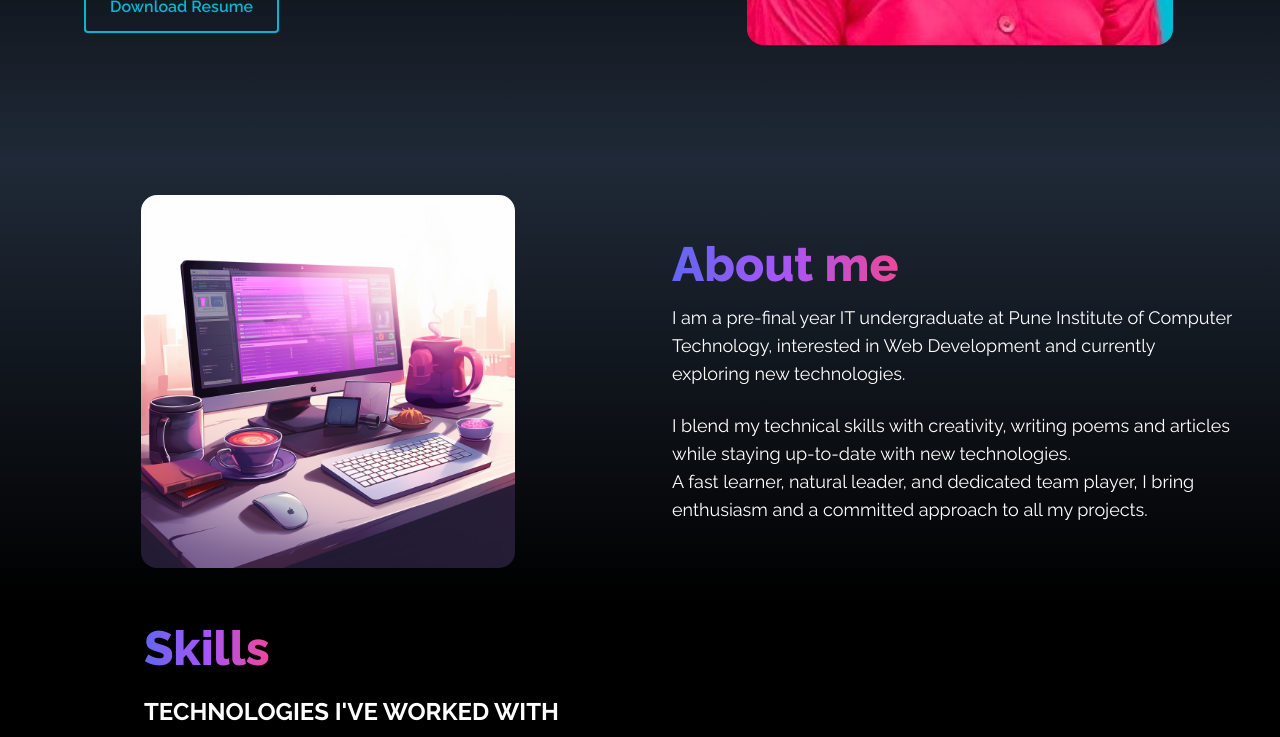
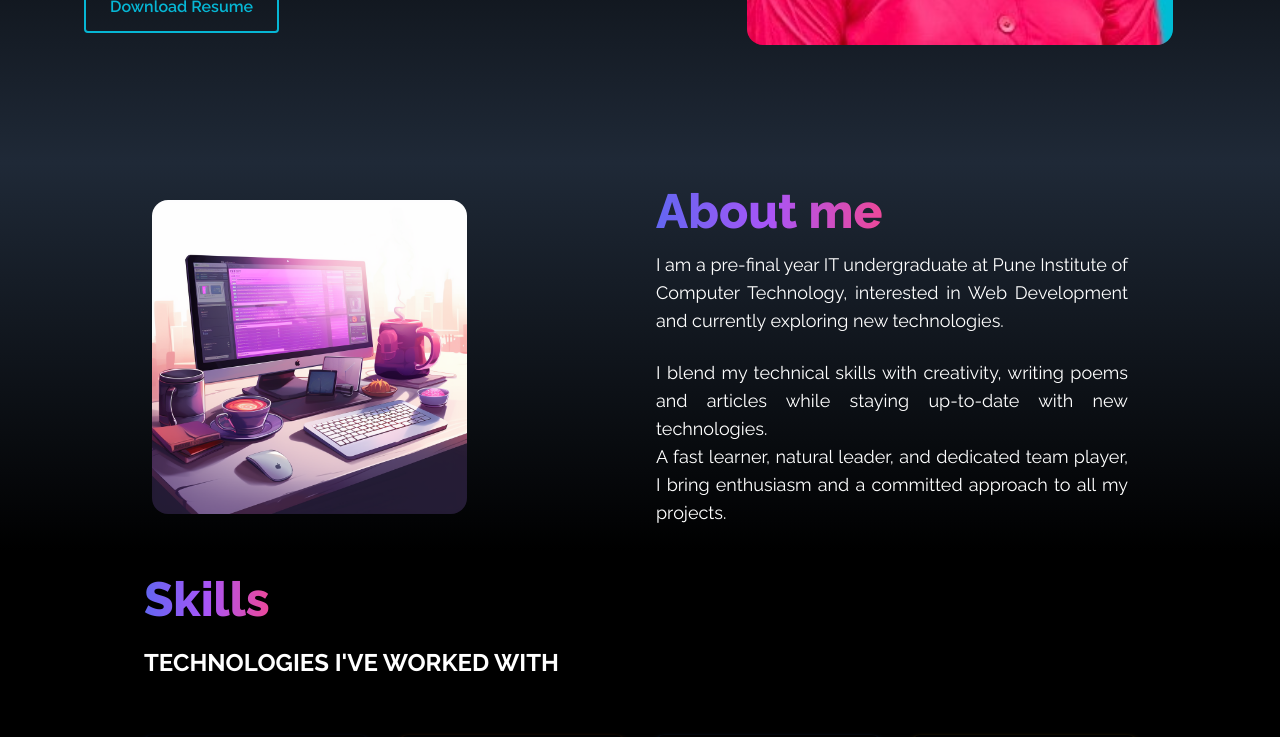
Before and after one commit to sampada010/portfolio, a React (Create React App) app: page / in a window 1280 px wide. Shown: the part 637-1374 px from the top of the page. Built offline with nearby package versions, Linux system fonts and the light colour scheme.

Commit message:
Update About.jsx

```diff
--- a/src/components/About.jsx
+++ b/src/components/About.jsx
@@ -3,9 +3,10 @@ import aboutImage from '../assets/about-image.png';
 
 const About = () => {
   return (
-    <div name="About" className="w-full min-h-auto bg-gradient-to-b from-gray-800 to-black flex flex-col lg:flex-row items-center justify-center lg:justify-between gap-4 sm:gap-6 lg:gap-8 px-4 sm:px-6 lg:px-12 py-6 sm:py-8">
+    <div name="About" className="w-full min-h-auto bg-gradient-to-b from-gray-800 to-black gap-4 sm:gap-6 lg:gap-8 px-4 sm:px-6 lg:px-12 py-6 sm:py-8px-16 lg:px-12">
+      <div className="max-w-screen-lg mx-auto px-6 flex flex-row justify-center w-full h-full">
         {/* Image Section */}
-      <div className="hidden lg:flex flex-1 justify-center items-center">
+        <div className="hidden lg:flex flex-1 justify-between items-center">
           <img
             src={aboutImage}
             alt="about profile"
@@ -13,7 +14,7 @@ const About = () => {
           />
         </div>
         {/* Text Section */}
-      <div className="flex-1 flex flex-col justify-center text-white lg:ml-8">
+        <div className="flex-1 flex flex-col justify-center text-white text-justify lg:ml-8">
           <div className="text-4xl md:text-5xl font-extrabold">
             <span className="bg-clip-text text-transparent bg-gradient-to-r from-indigo-500 via-purple-500 to-pink-500">
               About me
@@ -28,6 +29,7 @@ const About = () => {
           </p>
         </div>
       </div>
+    </div>
   );
 }
 
```
Lines whose indentation alone changed are shown as unchanged.
